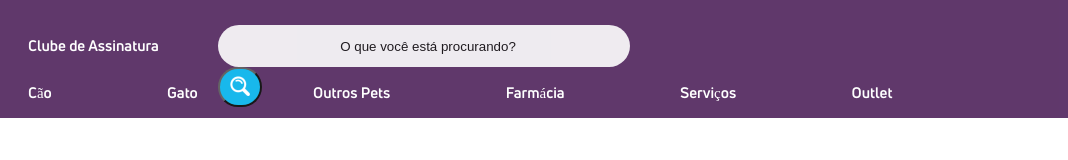
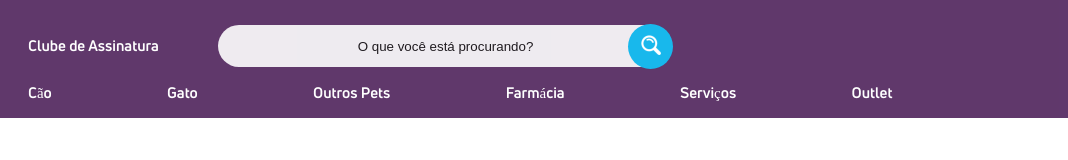
Before and after one commit to Helder45/PetShop, a plain HTML site: page index.html in a window 1280 px wide. Shown: the full height of the page, 212-1280 px from the left. Drawn offline with Linux system fonts and the light colour scheme.

Commit message:
changing some things

```diff
--- a/style.css
+++ b/style.css
@@ -63,7 +63,7 @@ header{
 .busca{
     display: inline;
     position: absolute;
-    width: 400px;
+    width: 435px;
     height: 40px;
     top: 25px;
     left: 430px;
@@ -84,10 +84,17 @@ header{
     color: #000;
 }
 .enviar{
-    width: 44px;
-    height: 40px;
-    border-radius: 30px;
-    justify-content: center;
+    position: absolute;
+    box-sizing: border-box;
+    border: none;
+    top: -1px;
+    left: 410px;
+    width: 45px;
+    height: 45px;
+    border-radius: 50%;
     align-items: center;
     background: #00b1eb;
 }
+.enviar:hover{
+    cursor: pointer;
+}
```
